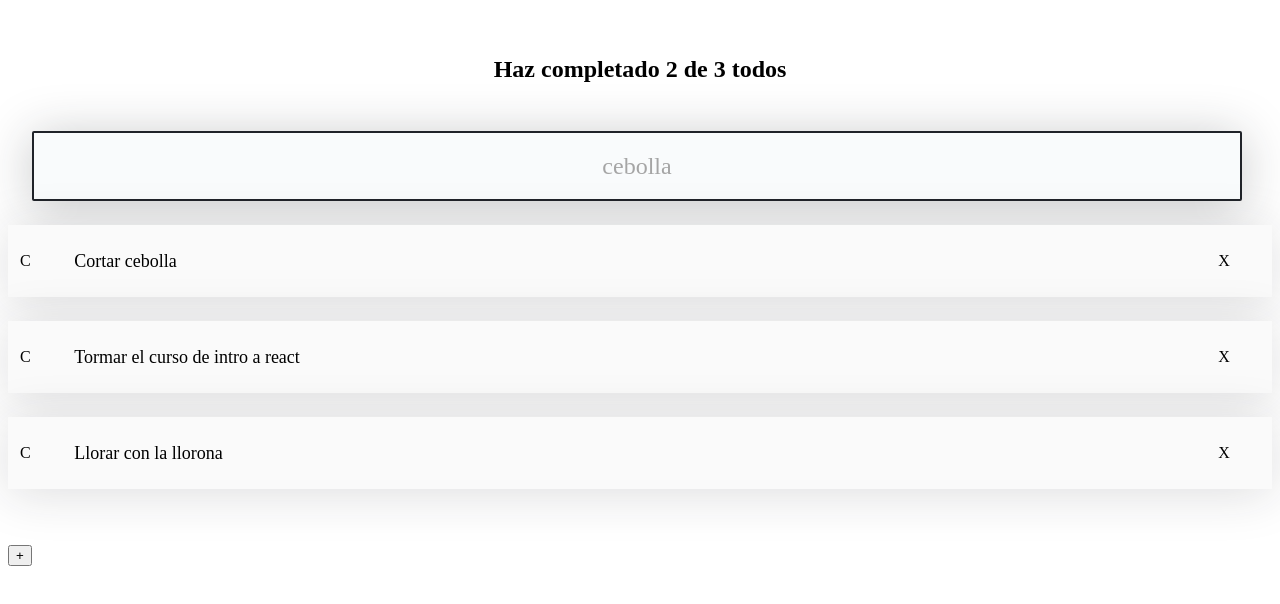
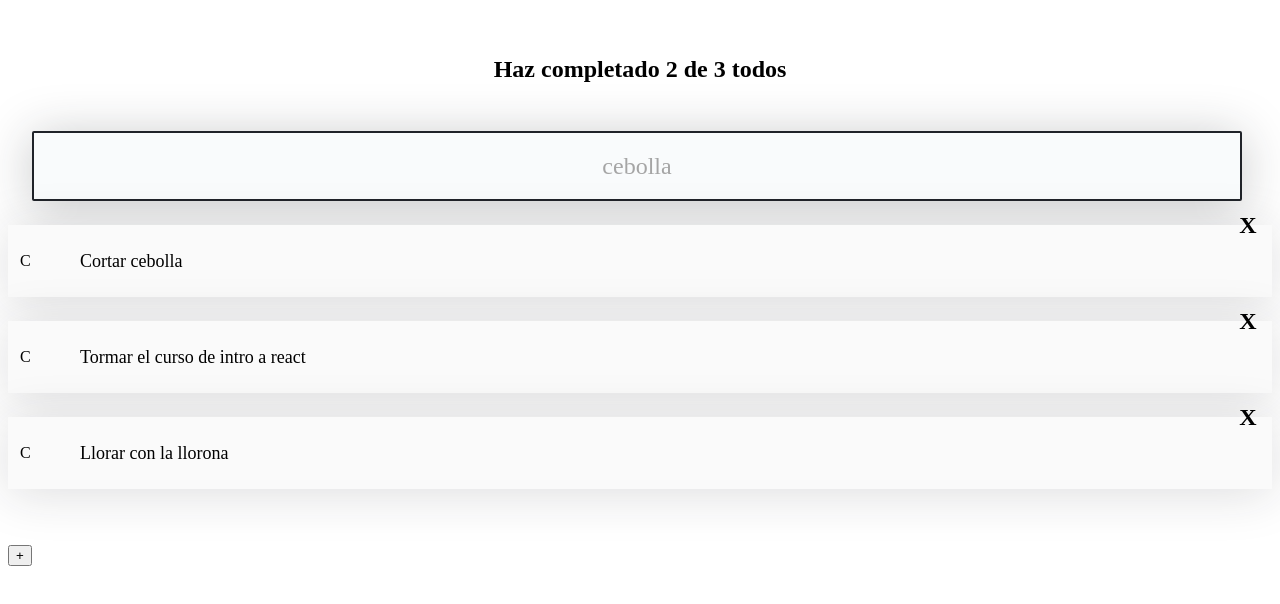
Before and after one commit to arielgomezmendez/todo-machine, a React (Create React App) app: page / in a window 1280 px wide. Shown: the top 604 px of the page. Built offline with nearby package versions, Linux system fonts and the light colour scheme; the HTML template or start-up script is replaced by a standard one.

Commit message:
Add styles to the TodoItem component

```diff
--- a/src/TodoItem.js
+++ b/src/TodoItem.js
@@ -6,7 +6,7 @@ const TodoItem = (props) => {
     <li className="TodoItem">
       <span className="{`Icon Icon-check ${props.completed && 'Icon-check--active'}`}">C</span>
       <p className={`TodoItem-p ${props.completed && 'TodoItem-p--complete'}`}>{props.text}</p>
-      <span>X</span>
+      <span className="Icon Icon-delete">X</span>
     </li>
   );
 };
```
